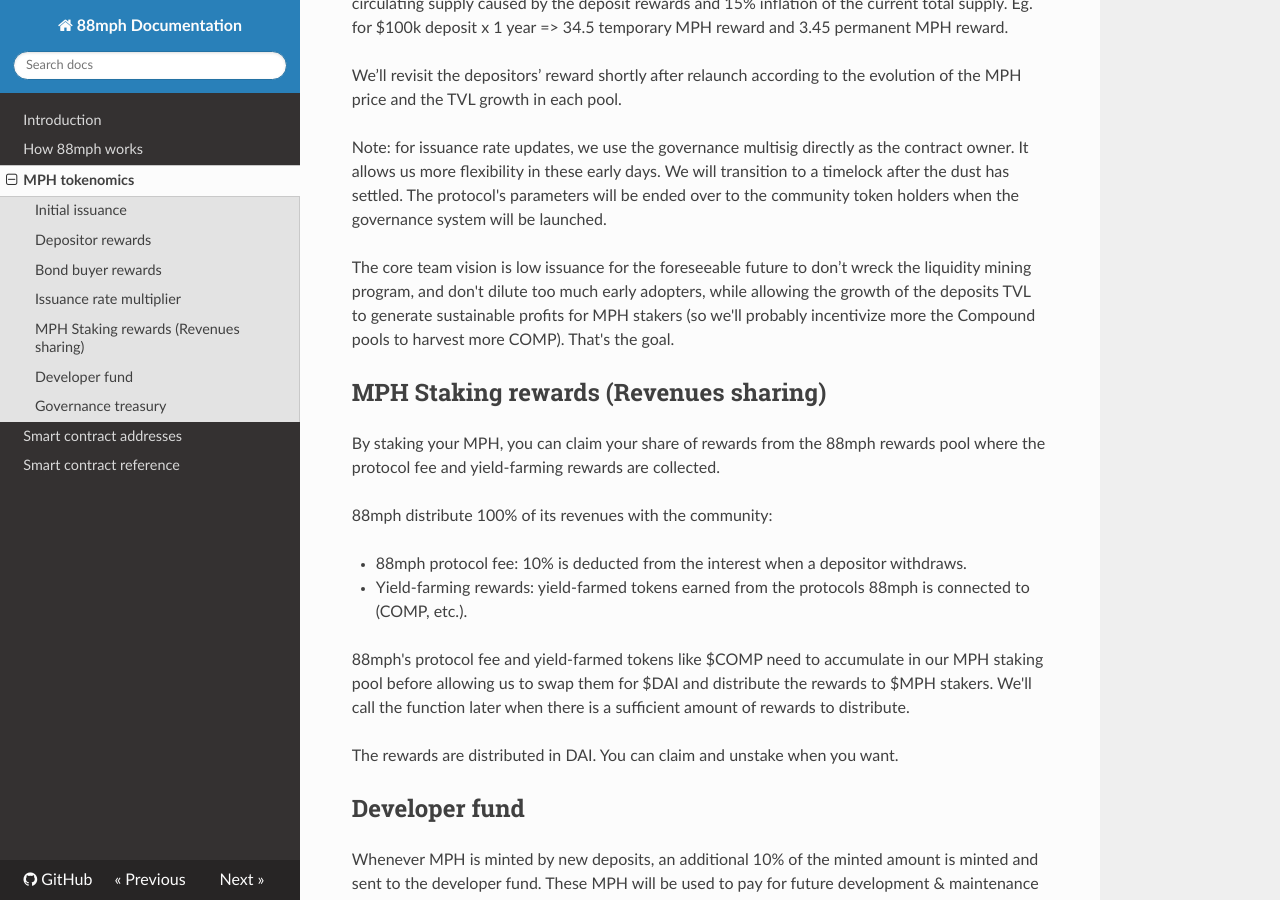
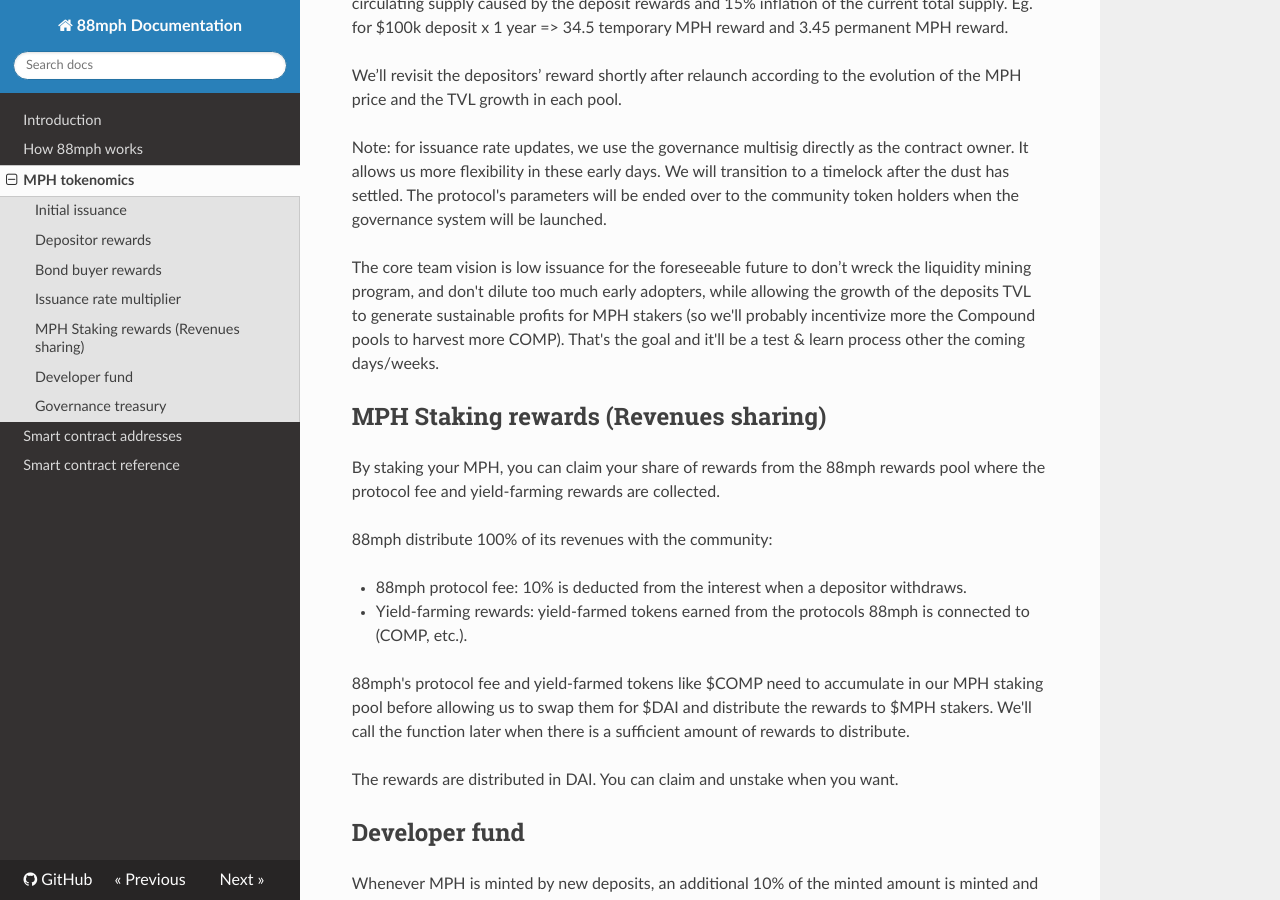
Before and after one commit to 88mphapp/docs, an MkDocs documentation site: the page built from docs/mph.md, in a window 1280 px wide and 900 px high, scrolled down 1376 px. Built offline with MkDocs 1.6.1, drawn with Linux system fonts in a browser that asks for light colours; nearby versions of some CDN libraries; formulas are drawn with MathJax 3.

Commit message:
Update mph.md

```diff
--- a/docs/mph.md
+++ b/docs/mph.md
@@ -41,7 +41,7 @@
 
 Note: for issuance rate updates, we use the governance multisig directly as the contract owner. It allows us more flexibility in these early days. We will transition to a timelock after the dust has settled. The protocol's parameters will be ended over to the community token holders when the governance system will be launched.
 
-The core team vision is low issuance for the foreseeable future to don’t wreck the liquidity mining program, and don't dilute too much early adopters, while allowing the growth of the deposits TVL to generate sustainable profits for MPH stakers (so we'll probably incentivize more the Compound pools to harvest more COMP). That's the goal.
+The core team vision is low issuance for the foreseeable future to don’t wreck the liquidity mining program, and don't dilute too much early adopters, while allowing the growth of the deposits TVL to generate sustainable profits for MPH stakers (so we'll probably incentivize more the Compound pools to harvest more COMP). That's the goal and it'll be a test & learn process other the coming days/weeks.
 
 
 ## MPH Staking rewards (Revenues sharing)
```
